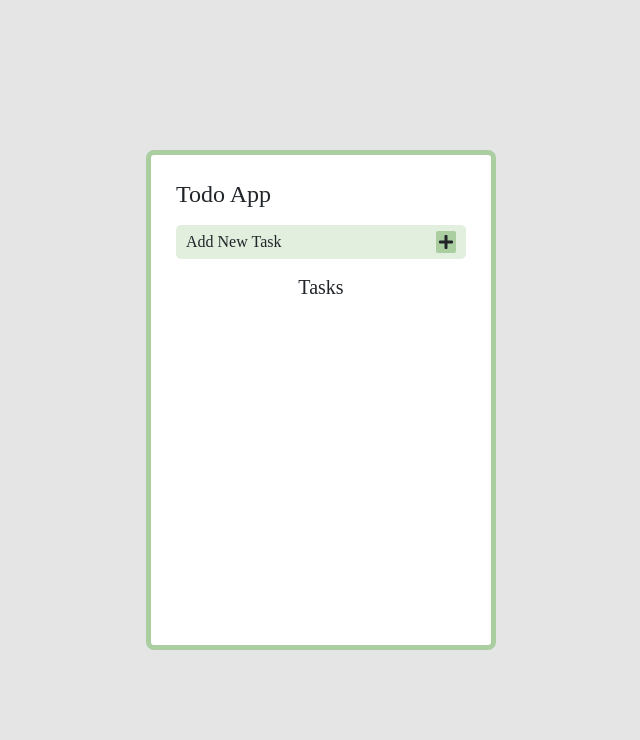
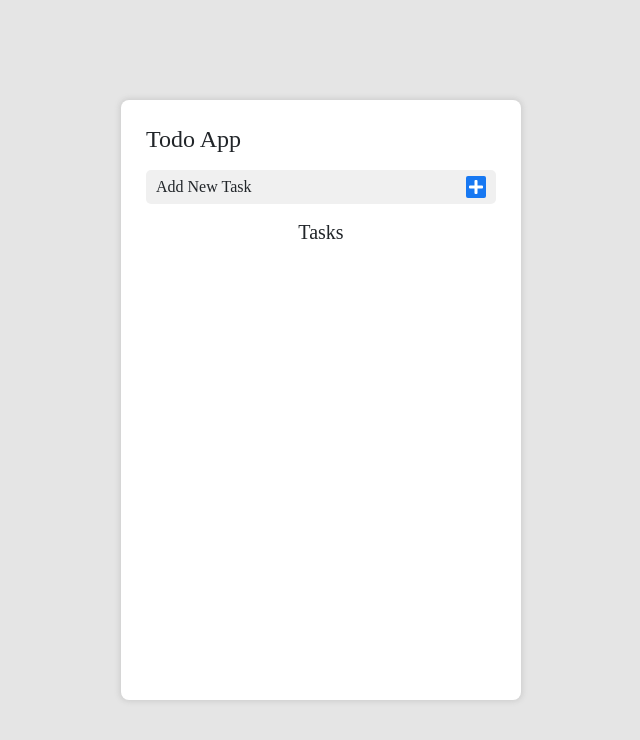
Before and after one commit to Kunals-22/Todo-App, a plain HTML site: page index.html in a window 1280 px wide. Shown: the whole page, without its empty margins (319-959 px from the left). Drawn offline with nearby package versions, Linux system fonts and the light colour scheme.

Commit message:
Made some UI changes

```diff
--- a/index.html
+++ b/index.html
@@ -19,7 +19,12 @@
   <body>
     <div class="app">
       <h4 class="mb-3">Todo App</h4>
-      <div id="addNew" data-bs-toggle="modal" data-bs-target="#form">
+      <div
+        id="addNew"
+        title="add new task"
+        data-bs-toggle="modal"
+        data-bs-target="#form"
+      >
         <span>Add New Task</span>
         <i class="fas fa-plus"></i>
       </div>
--- a/main.js
+++ b/main.js
@@ -51,8 +51,8 @@ let createTask = () => {
       <p>${x.desc}</p>
 
       <span class="options text-center">
-        <i onclick="editTask(this)" data-bs-toggle="modal" data-bs-target="#form" class="fas fa-edit"></i>
-        <i onclick="deleteTask(this);createTask()" class="fas fa-trash-alt"></i>
+        <i title="edit" onclick="editTask(this)" data-bs-toggle="modal" data-bs-target="#form" class="fas fa-edit"></i>
+        <i title="delete" onclick="deleteTask(this);createTask()" class="fas fa-trash-alt"></i>
       </span>
     </div>
   `);
--- a/style.css
+++ b/style.css
@@ -7,12 +7,13 @@ body {
   justify-content: center;
 }
 .app {
-  width: 350px;
-  height: 500px;
-  border: 5px solid #abcea1;
+  width: 400px;
+  height: 600px;
+  border: none;
   border-radius: 8px;
   padding: 25px;
   background-color: #fff;
+  box-shadow: 0px 0px 5px 2px #80808035;
   overflow-y: scroll;
 }
 .app::-webkit-scrollbar {
@@ -20,7 +21,7 @@ body {
 }
 
 #addNew {
-  background-color: rgba(171, 206, 161, 0.35);
+  background-color: rgba(212, 212, 212, 0.35);
   display: flex;
   justify-content: space-between;
   align-items: center;
@@ -30,14 +31,16 @@ body {
 }
 
 .fa-plus {
-  background-color: #abcea1;
+  background-color: #1778f2;
+  color: white;
   padding: 3px;
   border-radius: 2px;
 }
 
 #tasks div {
-  background-color: #e2eede;
-  border: 3px solid #abcea1;
+  background-color: rgba(212, 212, 212, 0.35);
+  border: none;
+  box-shadow: 0px 0px 3px 2px #a3a3a352;
   border-radius: 5px;
   padding: 10px;
   margin-bottom: 10px;
```
